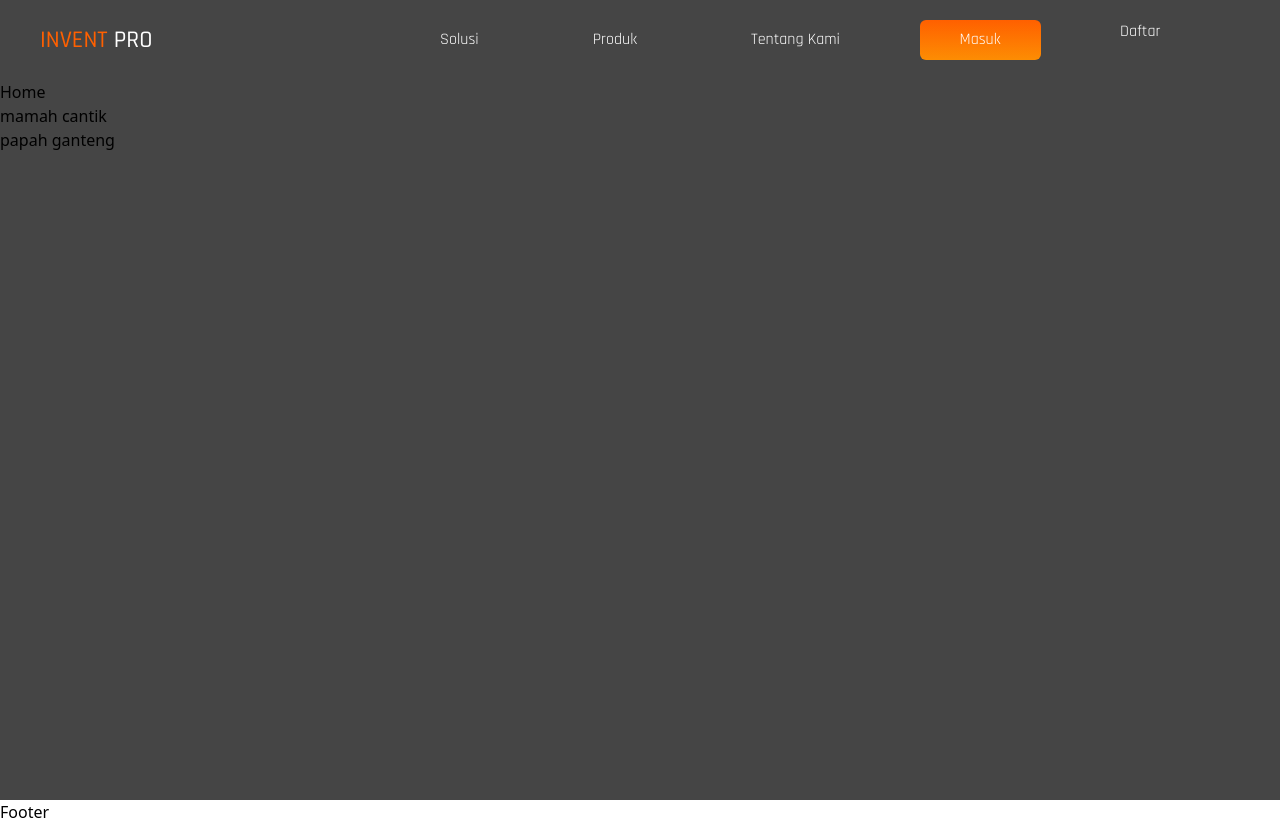
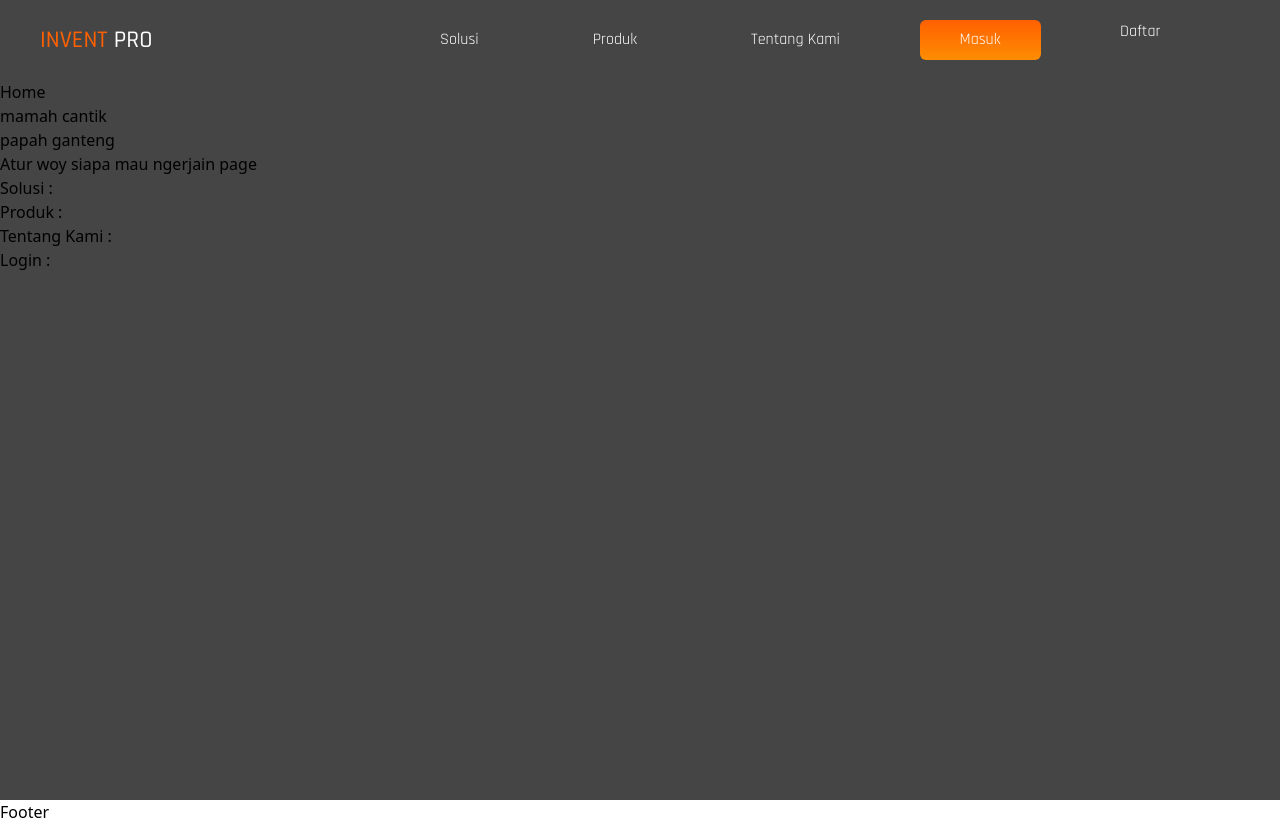
Before and after one commit to Marst313/InventoryManagement, a React (Vite) app: page / in a window 1280 px wide. Built offline with nearby package versions, Linux system fonts and the light colour scheme; a web font is replaced by a local one.

Commit message:
briefing

```diff
--- a/src/pages/Home.jsx
+++ b/src/pages/Home.jsx
@@ -1,4 +1,4 @@
-import React from "react";
+import React from 'react';
 
 const Home = () => {
   return (
@@ -6,6 +6,13 @@ const Home = () => {
       <h1>Home</h1>
       <h2>mamah cantik</h2>
       <h2>papah ganteng</h2>
+      <h3>Atur woy siapa mau ngerjain page</h3>
+      <ul>
+        <li>Solusi : </li>
+        <li>Produk : </li>
+        <li>Tentang Kami : </li>
+        <li>Login : </li>
+      </ul>
     </section>
   );
 };
```
